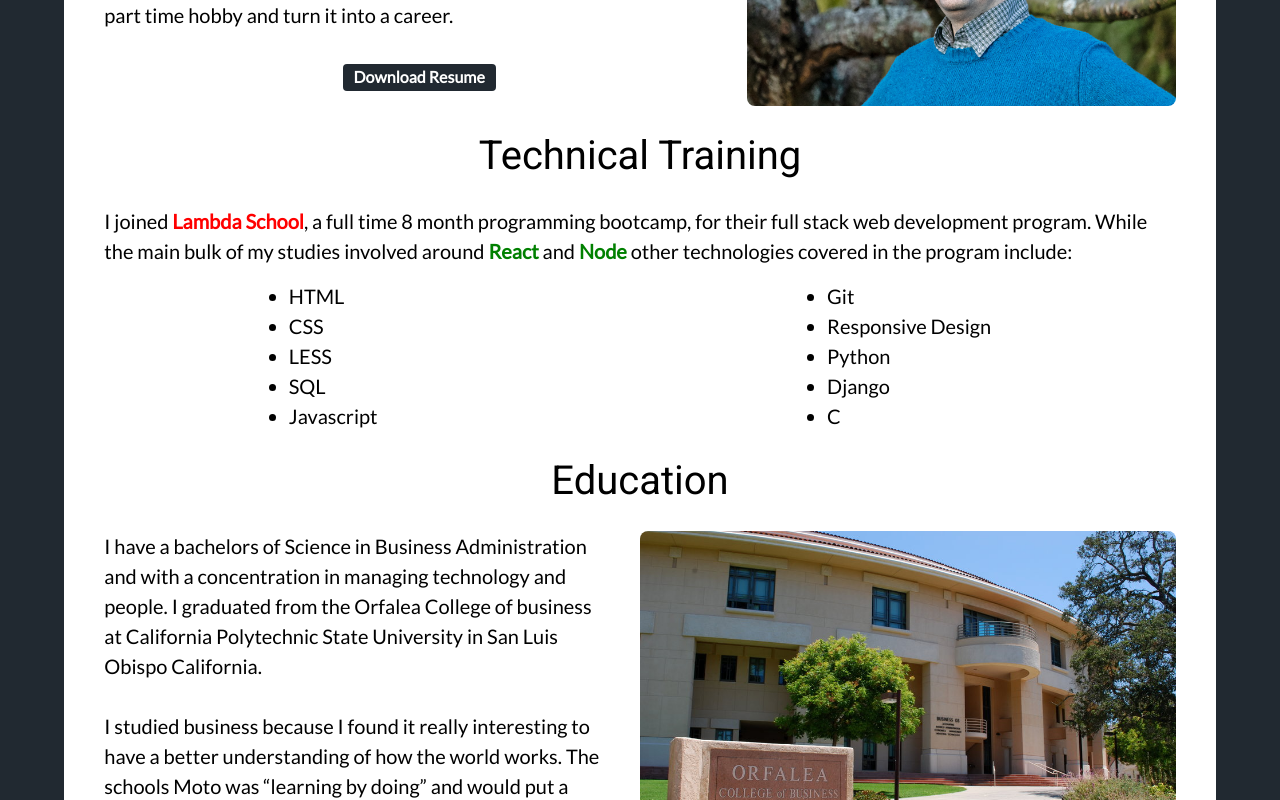
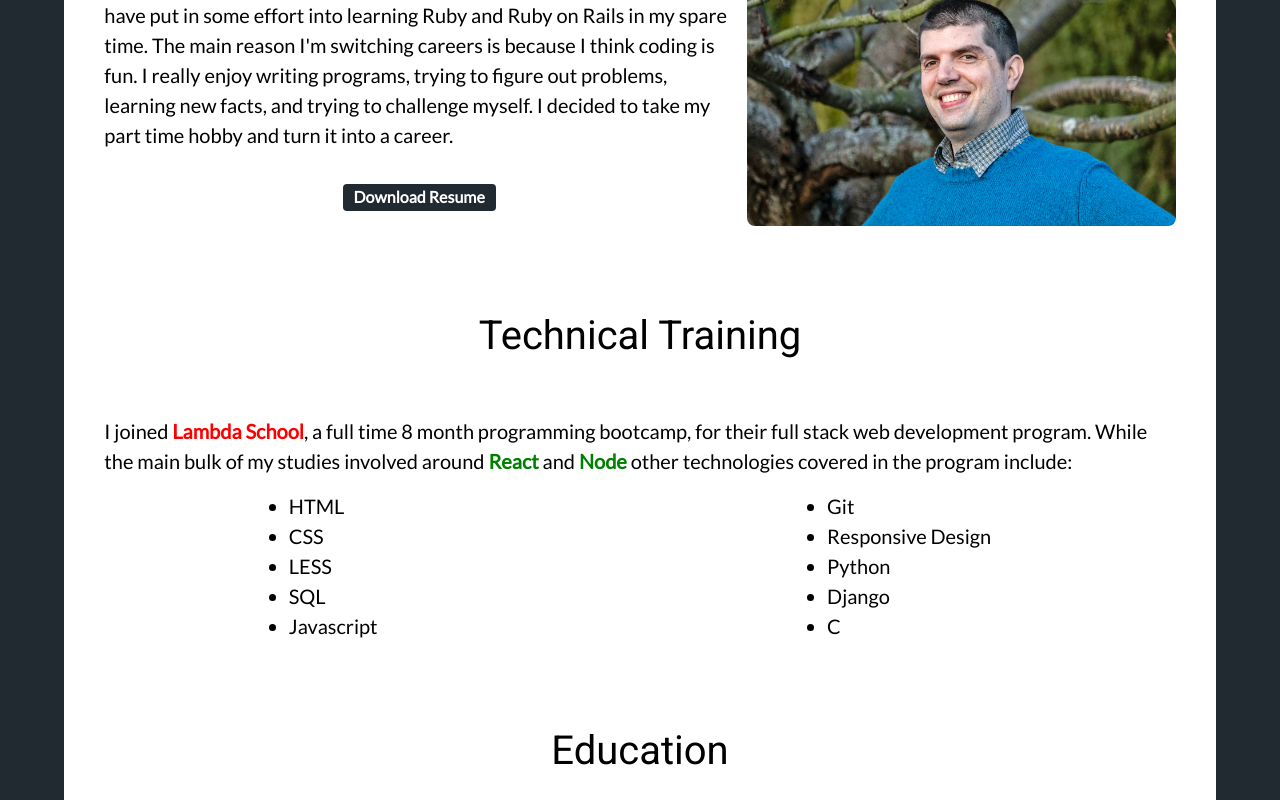
Before and after one commit to lanners-marshall/port2, a React (Create React App) app: page / in a window 1280 px wide. Shown: the part 1020-1820 px from the top of the page. Built offline with nearby package versions, Linux system fonts and the light colour scheme.

Commit message:
added styling spacing

```diff
--- a/src/app_css.js
+++ b/src/app_css.js
@@ -1,6 +1,7 @@
 import styled, { keyframes } from 'styled-components';
 import colorCode from './components/images/codebg.jpg';
 import noColorCode from './components/images/codebg2.jpg';
+
 
 export const scrollingText = keyframes`
 	0% {
@@ -42,6 +43,7 @@
 	width: 90%;
 	max-width: 1280px;
 	background-color: white;
+	padding-bottom:60px;
 `
 
 export const CodeDiv = styled.div`
@@ -71,7 +73,8 @@
 
 export const StyledH2 = styled.h2`
 	font-family: 'Roboto', sans-serif;
-	margin: 30px 0;
+	margin: 60px 0;
+	margin-top: 90px;
 	text-align: center;
 	font-size: 4rem;
 `
@@ -112,7 +115,6 @@
   font-size: 2rem;
   font-family: 'Lato', sans-serif;
   justify-content: space-around;
-  margin-bottom: 15px;
   line-height: 1.5;
   > ul {
 		@media (max-width: 500px){
@@ -127,6 +129,7 @@
 	margin: 15px auto;
 	font-family: 'Lato', sans-serif;
 `
+
 
 export const ProjectHr = styled.hr`
 	margin: 0;
@@ -147,7 +150,7 @@
 	font-size: 3rem;
 	font-family: 'Roboto', sans-serif;
 	text-align: center;
-	margin: 15px 0;
+	margin: 40px 0;
 `
 
 export const ContentP = styled.p`
--- a/src/components/styles/custom.css
+++ b/src/components/styles/custom.css
@@ -1,5 +1,5 @@
 .tab-list {
-	margin-top: 30px;
+	margin-top: 60px;
 	display: flex;
 	font-size: 2rem;
 	list-style-type: none;
--- a/src/images.css
+++ b/src/images.css
@@ -19,7 +19,7 @@
 	width: 50%;
 	height: 50%;
 	margin-right: 2%;
-	margin-bottom: 20px;
+	margin-bottom: 70px;
 	border-radius: 8px;
 }
 
--- a/src/vidoes.css
+++ b/src/vidoes.css
@@ -1,5 +1,5 @@
 .video {
 	width: 100%;
 	height: 315px;
-	margin-bottom: 15px;
+	margin-bottom: 40px;
 }
```
